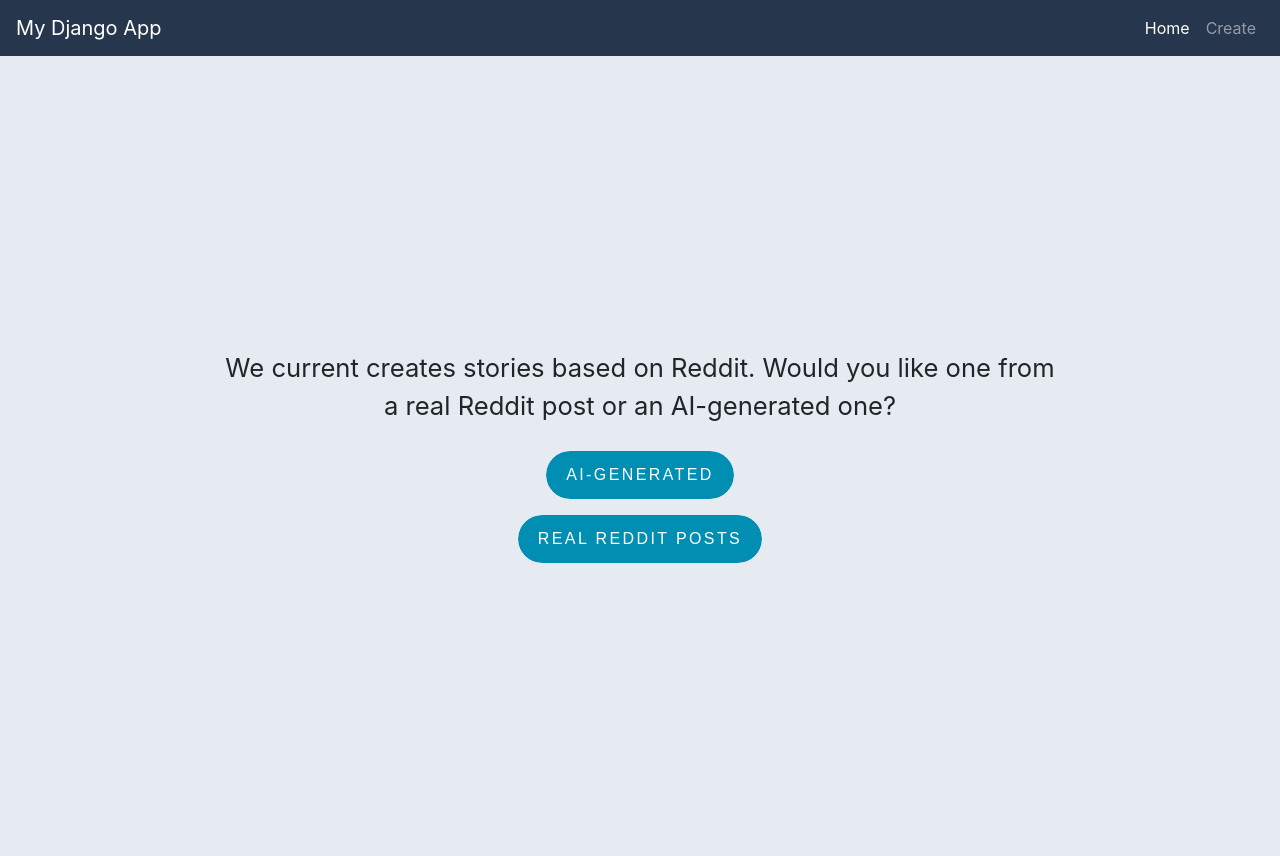
After one commit to SamDuprey/boilermake2024, a Django app: page /story_options/ in a window 1280 px wide. The commit adds this page. Run offline with Django 5.2, Linux system fonts and the light colour scheme; some libraries are stand-ins or nearby versions.

Commit message:
Created all the option pages

```diff
--- /dev/null
+++ b/frontend/myapp/templates/story_options.html
@@ -0,0 +1,21 @@
+{% extends "base.html" %} {% block title %}Home Page{% endblock %}
+
+{% block content %}
+
+<div class="mainContainer">
+    <div class="questionText">
+        <p>We current creates stories based on Reddit. Would you like one from a real Reddit post or an AI-generated one?</p>
+    </div>
+
+    <div class="container hover">
+        <a href="#" class="button">AI-Generated</a>
+    </div>
+    <div class="space">
+        <p> </p>
+    </div>
+    <div class="container hover">
+        <a href="#" class="button">Real Reddit Posts</a>
+    </div>
+</div>
+
+{% endblock %}
--- a/frontend/myapp/urls.py
+++ b/frontend/myapp/urls.py
@@ -6,6 +6,8 @@ urlpatterns = [
     path('execute_dummy/', execute_dummy, name='execute_dummy'),
     path("", views.home, name="home"),
     path("create/", views.create, name="create"),
+    path("options/", views.options, name="options"),
+    path("story_options/", views.story_options, name="story_options"),
 ]
 
 from django.urls import path
--- a/frontend/myapp/views.py
+++ b/frontend/myapp/views.py
@@ -22,3 +22,9 @@ def home(request):
 
 def create(request):
     return render(request, "create.html")
+
+def options(request):
+    return render(request, "options.html")
+
+def story_options(request):
+    return render(request, "story_options.html")
--- a/frontend/static/css/base.css
+++ b/frontend/static/css/base.css
@@ -12,8 +12,10 @@
 
 .mainContainer {
     display: flex;
-    justify-content: center; /* Centers horizontally */
+    flex-direction: column;
+    justify-content: center;
     align-items: center;
+    height: 100vh;
 }
 
 .hover {
@@ -23,10 +25,22 @@
 }
 
 .headerText {
-    justify-content: center;
-    align-items: center;
-    height: 100vh;
-    margin-top: 20px; /* Adjust the value to set the desired white space */
+    width: 75%;
+    text-align: center;
+}
+
+.headerText .descriptionText {
+    text-align: center;
+    font-weight: 400;
+    font-size: 1.4em;
+}
+
+.questionText {
+    text-align: center;
+    font-weight: 400;
+    font-size: 1.6em;
+    width: 75%;
+    margin-bottom: 10px;
 }
 
 
```
Also changed, not shown: frontend/myapp/templates/home.html (+6 -4 lines), frontend/myapp/templates/options.html (added, +21 -0 lines).
